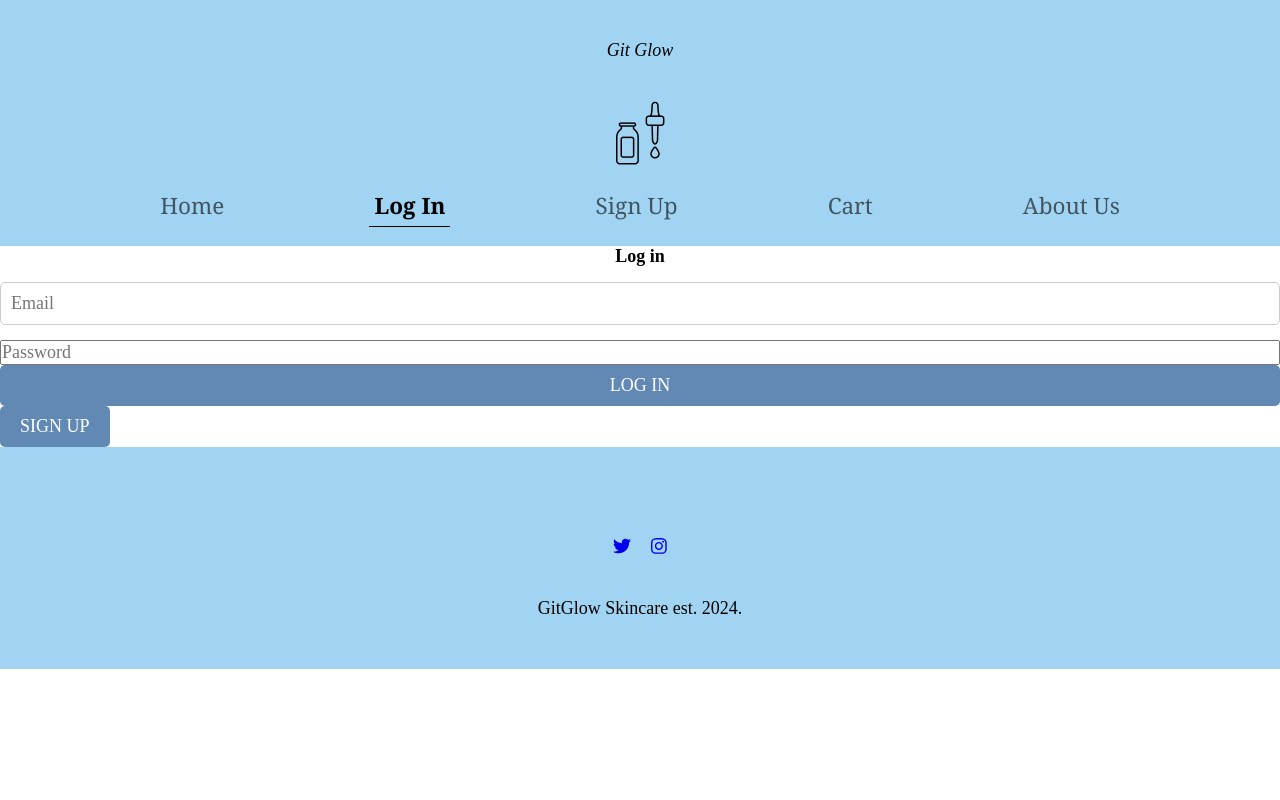
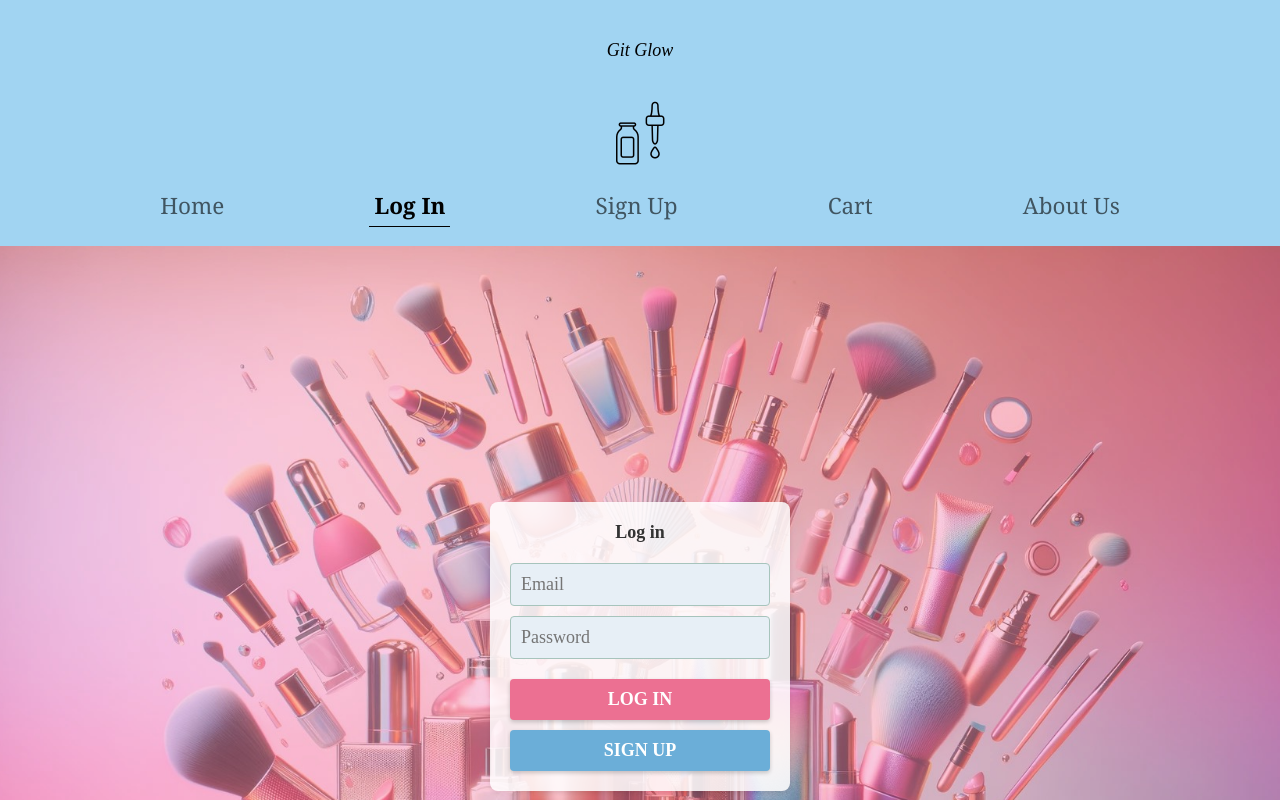
Before and after one commit to nrasch86/GitGlowSkincare, a React (Vite) app in the folder client/: page /login in a window 1280 px wide. Shown: the top 800 px of the page. Built offline with nearby package versions, Linux system fonts and the light colour scheme.

Commit message:
Updated login/signup style css

```diff
--- a/client/src/CSS/Login.css
+++ b/client/src/CSS/Login.css
@@ -0,0 +1,73 @@
+/* login.css */
+.LoginWrapper {
+    display: flex;
+    justify-content: center;
+    align-items: center;
+    height: 100vh;
+    background-color: #f0f2f5;
+    background-image: url('../assets/SignLogBackground.png');
+    background-size: cover; /* Cover the entire page */
+    background-position: center; /* Center the background image */
+  }
+
+  .LoginContainer {
+    padding: 20px;
+    border-radius: 8px;
+    box-shadow: 0 2px 4px rgba(0, 0, 0, 0.1);
+    background-color: rgba(255, 255, 255, 0.85); /* Slightly transparent white for readability */
+    width: 300px;
+  }
+
+  .LoginTitle {
+    margin-bottom: 20px;
+    text-align: center;
+    color: #333;
+  }
+
+  .Input {
+    width: 100%;
+    padding: 10px;
+    margin-bottom: 10px;
+    border-radius: 4px;
+    border: 1px solid #a7c4bc;
+    background-color: #e7eff6;
+  }
+
+  .LoginButton, .SignUpButton {
+    width: 100%;
+    padding: 10px;
+    border: none;
+    border-radius: 4px;
+    margin-top: 10px;
+    cursor: pointer;
+    font-weight: bold;
+    box-shadow: 0 2px 4px rgba(0, 0, 0, 0.2); /* Added for a slight 3D effect */
+  }
+
+  .LoginButton {
+    background-color: #ec7092; /* A deeper pink for more solidity */
+    color: #ffffff; /* White text for better readability */
+  }
+
+  .SignUpButton {
+    background-color: #6baed8; /* A deeper blue for more solidity */
+    color: #ffffff; /* White text for better readability */
+  }
+
+
+  .bg-danger {
+    background-color: #f7786b;
+  }
+
+  .my-3 {
+    margin-top: 1rem !important;
+    margin-bottom: 1rem !important;
+  }
+
+  .p-3 {
+    padding: 1rem !important;
+  }
+
+  .text-white {
+    color: #fff !important;
+  }
--- a/client/src/CSS/Signup.css
+++ b/client/src/CSS/Signup.css
@@ -1,76 +1,60 @@
-.signup-container{
-    text-align: center;
-    max-width: 400px;
-    margin: 0 auto;
-    padding: 110px;
-    background-color: #f7f7f7;
-    border-radius: 10px;
-    box-shadow: 0 0 10px rgba(0, 0, 0, 0.1);
+/* Signup.css */
+.RegisterWrapper {
+  display: flex;
+  justify-content: center;
+  align-items: center;
+  height: 100vh;
+  background-color: #f0f2f5;
+  background-image: url(../assets/SignLogBackground.png);
+  background-size: cover;
+  background-position: center;
 }
 
-h2 {
-    text-align: center;
-    margin-bottom: 15px;
+.RegisterContainer {
+  padding: 20px;
+  border-radius: 8px;
+  box-shadow: 0 2px 4px rgba(0, 0, 0, 0.1);
+  background-color: rgba(255, 255, 255, 0.85); /* Semi-transparent white */
+  width: 300px;
 }
 
-form {
-    display: flex;
-    flex-direction: column;
+.RegisterTitle {
+  margin-bottom: 20px;
+  text-align: center;
+  color: #333;
 }
 
-label {
-    font-weight: bold;
+.Input {
+  width: 100%;
+  padding: 10px;
+  margin-bottom: 10px;
+  border-radius: 4px;
+  border: 1px solid #a7c4bc; /* Soft border color */
+  background-color: #e7eff6; /* Very light blue */
 }
 
-input[type="text"],
-input[type="email"],
-input[type="tel"] {
+.RegisterButton, .LoginButton {
+  width: 100%;
   padding: 10px;
-  margin-bottom: 15px;
-  border: 1px solid #ccc;
-  border-radius: 5px;
+  border: none;
+  border-radius: 4px;
+  margin-top: 10px;
+  cursor: pointer;
+  font-weight: bold;
 }
 
-input[type="text"]:focus,
-input[type="email"]:focus,
-input[type="tel"]:focus {
-  outline: none;
-  border-color: #a2c6ed;
+.RegisterButton {
+  background-color: #9caee0; /* Soft pink */
+  color: #000000; /* Dark grey for contrast */
 }
 
-button {
-    padding: 10px 20px;
-    background-color: #6289b3;
-    color: white;
-    border: none;
-    border-radius: 5px;
-    cursor: pointer;
-    transition: background-color 0.3s ease;
+.LoginButton {
+  background-color: #b8e0f2; /* Soft blue */
+  color: #000000;
 }
 
-button:hover {
-    background-color: #0f3a68;
+/* If you have or add error messages styling */
+.ErrorMessage {
+  color: #f7786b; /* Slightly bolder pink for visibility */
+  margin-bottom: 10px;
 }
-
-.form-buttons {
-    display: flex;
-    justify-content: space-between;
-}
-
-input[type="Street"],
-input[type="city"],
-input[type="state"],
-input [type="zipcode"] {
-  padding: 10px;
-  margin-bottom: 15px;
-  border: 1px solid #ccc;
-  border-radius: 5px;
-}
-
-input[type="street"]:focus,
-input[type="city"]:focus,
-input[type="state"]:focus,
-input[type="zipcode"] {
-  outline: none;
-  border-color: #a2c6ed;
-}
--- a/client/src/pages/Login.jsx
+++ b/client/src/pages/Login.jsx
@@ -3,6 +3,7 @@ import { useMutation } from "@apollo/client";
 import { useNavigate } from 'react-router-dom';
 import { LOGIN_USER } from '../utils/mutations';
 import AuthService from "../utils/auth";
+import '../CSS/Login.css'
 
 //import './Login.css';//
 const Login = () => {
```
Also changed, not shown: client/src/assets/SignLogBackground.png (added).
